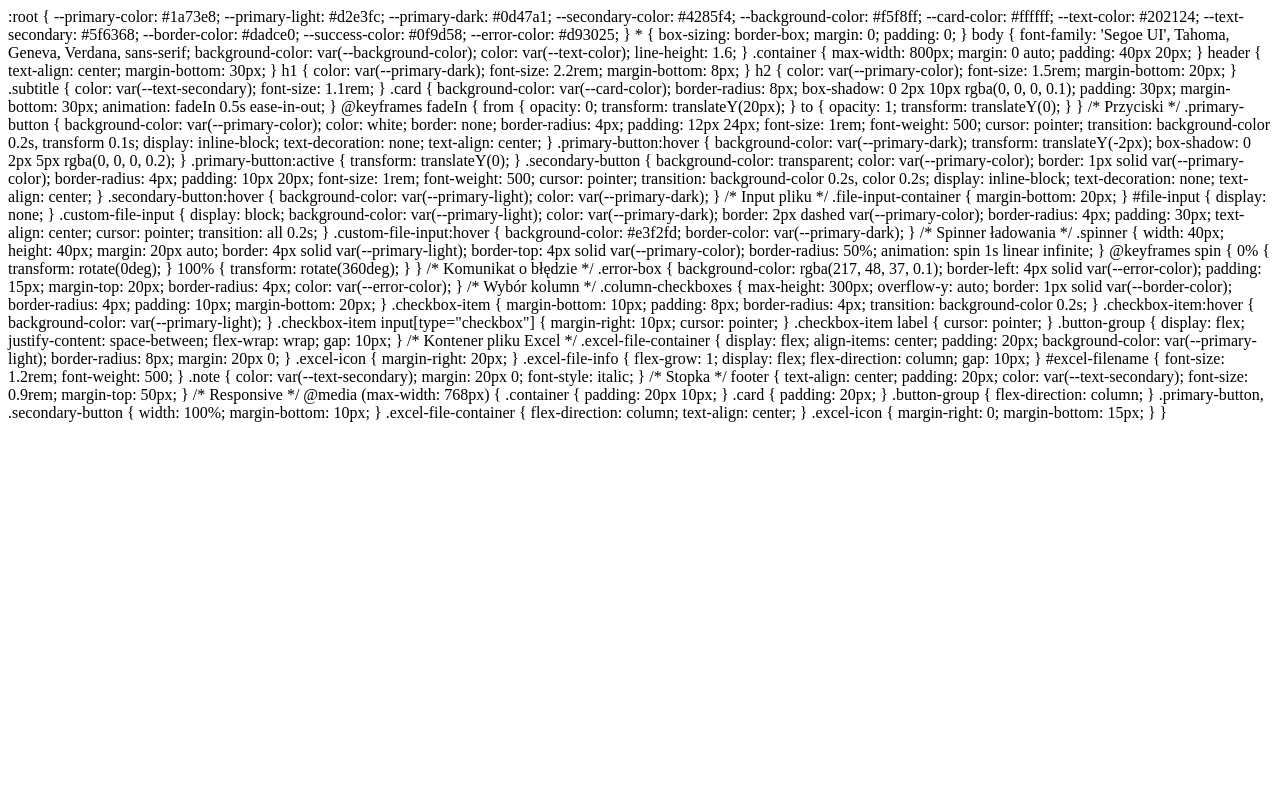
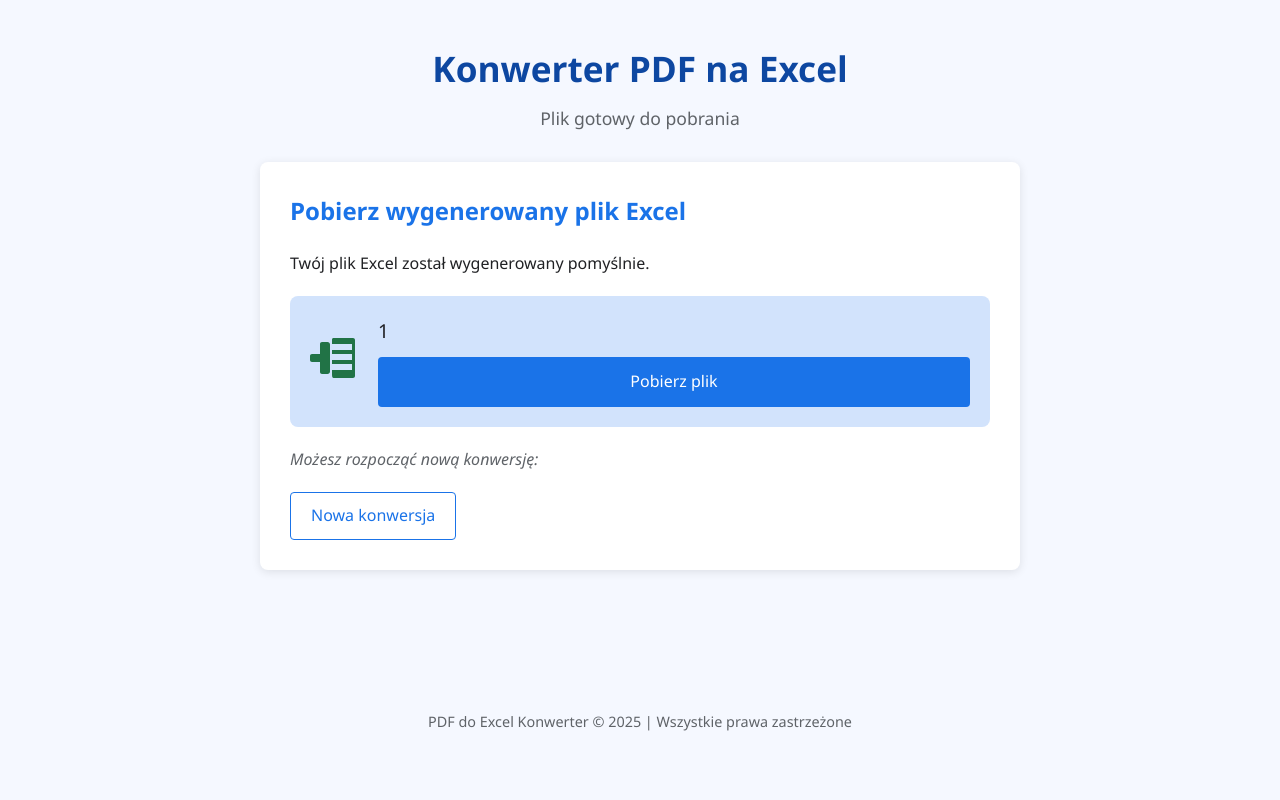
Before and after one commit to tdziadulagmailcom/pdf-to-excel, a Flask app: page /view/1 in a window 1280 px wide. Run offline with Flask 3, Linux system fonts and the light colour scheme.

Commit message:
Update view.html

```diff
--- a/templates/view.html
+++ b/templates/view.html
@@ -1,274 +1,42 @@
-:root {
-    --primary-color: #1a73e8;
-    --primary-light: #d2e3fc;
-    --primary-dark: #0d47a1;
-    --secondary-color: #4285f4;
-    --background-color: #f5f8ff;
-    --card-color: #ffffff;
-    --text-color: #202124;
-    --text-secondary: #5f6368;
-    --border-color: #dadce0;
-    --success-color: #0f9d58;
-    --error-color: #d93025;
-}
+<!DOCTYPE html>
+<html lang="pl">
+<head>
+    <meta charset="UTF-8">
+    <meta name="viewport" content="width=device-width, initial-scale=1.0">
+    <title>Plik Excel gotowy do pobrania</title>
+    <link rel="stylesheet" href="{{ url_for('static', filename='styles.css') }}">
+</head>
+<body>
+    <div class="container">
+        <header>
+            <h1>Konwerter PDF na Excel</h1>
+            <p class="subtitle">Plik gotowy do pobrania</p>
+        </header>
 
-* {
-    box-sizing: border-box;
-    margin: 0;
-    padding: 0;
-}
+        <div class="card">
+            <h2>Pobierz wygenerowany plik Excel</h2>
+            <p>Twój plik Excel został wygenerowany pomyślnie.</p>
 
-body {
-    font-family: 'Segoe UI', Tahoma, Geneva, Verdana, sans-serif;
-    background-color: var(--background-color);
-    color: var(--text-color);
-    line-height: 1.6;
-}
+            <div class="excel-file-container">
+                <div class="excel-icon">
+                    <svg viewBox="0 0 24 24" width="48" height="48">
+                        <path fill="#217346" d="M21.5,2H11.75C11.336,2,11,2.336,11,2.75V5h10v3h-10v2h10v3h-10v2h10v3h-10v2.25 C11,21.664,11.336,22,11.75,22H21.5c0.552,0,1-0.448,1-1V3C22.5,2.448,22.052,2,21.5,2z"/>
+                        <path fill="#217346" d="M10,17.75v-12.5C10,4.56,9.44,4,8.75,4H6c-0.55,0-1,0.45-1,1v5H1c-0.55,0-1,0.45-1,1v2 c0,0.55,0.45,1,1,1h4v5c0,0.55,0.45,1,1,1h2.75C9.44,20,10,19.44,10,18.75z"/>
+                    </svg>
+                </div>
+                <div class="excel-file-info">
+                    <span id="excel-filename">{{ filename }}</span>
+                    <a class="primary-button" href="{{ url_for('download_file', filename=filename) }}">Pobierz plik</a>
+                </div>
+            </div>
 
-.container {
-    max-width: 800px;
-    margin: 0 auto;
-    padding: 40px 20px;
-}
+            <p class="note">Możesz rozpocząć nową konwersję:</p>
+            <a href="{{ url_for('index') }}" class="secondary-button">Nowa konwersja</a>
+        </div>
+    </div>
 
-header {
-    text-align: center;
-    margin-bottom: 30px;
-}
-
-h1 {
-    color: var(--primary-dark);
-    font-size: 2.2rem;
-    margin-bottom: 8px;
-}
-
-h2 {
-    color: var(--primary-color);
-    font-size: 1.5rem;
-    margin-bottom: 20px;
-}
-
-.subtitle {
-    color: var(--text-secondary);
-    font-size: 1.1rem;
-}
-
-.card {
-    background-color: var(--card-color);
-    border-radius: 8px;
-    box-shadow: 0 2px 10px rgba(0, 0, 0, 0.1);
-    padding: 30px;
-    margin-bottom: 30px;
-    animation: fadeIn 0.5s ease-in-out;
-}
-
-@keyframes fadeIn {
-    from { opacity: 0; transform: translateY(20px); }
-    to { opacity: 1; transform: translateY(0); }
-}
-
-/* Przyciski */
-.primary-button {
-    background-color: var(--primary-color);
-    color: white;
-    border: none;
-    border-radius: 4px;
-    padding: 12px 24px;
-    font-size: 1rem;
-    font-weight: 500;
-    cursor: pointer;
-    transition: background-color 0.2s, transform 0.1s;
-    display: inline-block;
-    text-decoration: none;
-    text-align: center;
-}
-
-.primary-button:hover {
-    background-color: var(--primary-dark);
-    transform: translateY(-2px);
-    box-shadow: 0 2px 5px rgba(0, 0, 0, 0.2);
-}
-
-.primary-button:active {
-    transform: translateY(0);
-}
-
-.secondary-button {
-    background-color: transparent;
-    color: var(--primary-color);
-    border: 1px solid var(--primary-color);
-    border-radius: 4px;
-    padding: 10px 20px;
-    font-size: 1rem;
-    font-weight: 500;
-    cursor: pointer;
-    transition: background-color 0.2s, color 0.2s;
-    display: inline-block;
-    text-decoration: none;
-    text-align: center;
-}
-
-.secondary-button:hover {
-    background-color: var(--primary-light);
-    color: var(--primary-dark);
-}
-
-/* Input pliku */
-.file-input-container {
-    margin-bottom: 20px;
-}
-
-#file-input {
-    display: none;
-}
-
-.custom-file-input {
-    display: block;
-    background-color: var(--primary-light);
-    color: var(--primary-dark);
-    border: 2px dashed var(--primary-color);
-    border-radius: 4px;
-    padding: 30px;
-    text-align: center;
-    cursor: pointer;
-    transition: all 0.2s;
-}
-
-.custom-file-input:hover {
-    background-color: #e3f2fd;
-    border-color: var(--primary-dark);
-}
-
-/* Spinner ładowania */
-.spinner {
-    width: 40px;
-    height: 40px;
-    margin: 20px auto;
-    border: 4px solid var(--primary-light);
-    border-top: 4px solid var(--primary-color);
-    border-radius: 50%;
-    animation: spin 1s linear infinite;
-}
-
-@keyframes spin {
-    0% { transform: rotate(0deg); }
-    100% { transform: rotate(360deg); }
-}
-
-/* Komunikat o błędzie */
-.error-box {
-    background-color: rgba(217, 48, 37, 0.1);
-    border-left: 4px solid var(--error-color);
-    padding: 15px;
-    margin-top: 20px;
-    border-radius: 4px;
-    color: var(--error-color);
-}
-
-/* Wybór kolumn */
-.column-checkboxes {
-    max-height: 300px;
-    overflow-y: auto;
-    border: 1px solid var(--border-color);
-    border-radius: 4px;
-    padding: 10px;
-    margin-bottom: 20px;
-}
-
-.checkbox-item {
-    margin-bottom: 10px;
-    padding: 8px;
-    border-radius: 4px;
-    transition: background-color 0.2s;
-}
-
-.checkbox-item:hover {
-    background-color: var(--primary-light);
-}
-
-.checkbox-item input[type="checkbox"] {
-    margin-right: 10px;
-    cursor: pointer;
-}
-
-.checkbox-item label {
-    cursor: pointer;
-}
-
-.button-group {
-    display: flex;
-    justify-content: space-between;
-    flex-wrap: wrap;
-    gap: 10px;
-}
-
-/* Kontener pliku Excel */
-.excel-file-container {
-    display: flex;
-    align-items: center;
-    padding: 20px;
-    background-color: var(--primary-light);
-    border-radius: 8px;
-    margin: 20px 0;
-}
-
-.excel-icon {
-    margin-right: 20px;
-}
-
-.excel-file-info {
-    flex-grow: 1;
-    display: flex;
-    flex-direction: column;
-    gap: 10px;
-}
-
-#excel-filename {
-    font-size: 1.2rem;
-    font-weight: 500;
-}
-
-.note {
-    color: var(--text-secondary);
-    margin: 20px 0;
-    font-style: italic;
-}
-
-/* Stopka */
-footer {
-    text-align: center;
-    padding: 20px;
-    color: var(--text-secondary);
-    font-size: 0.9rem;
-    margin-top: 50px;
-}
-
-/* Responsive */
-@media (max-width: 768px) {
-    .container {
-        padding: 20px 10px;
-    }
-
-    .card {
-        padding: 20px;
-    }
-
-    .button-group {
-        flex-direction: column;
-    }
-
-    .primary-button, .secondary-button {
-        width: 100%;
-        margin-bottom: 10px;
-    }
-
-    .excel-file-container {
-        flex-direction: column;
-        text-align: center;
-    }
-
-    .excel-icon {
-        margin-right: 0;
-        margin-bottom: 15px;
-    }
-}
+    <footer>
+        <p>PDF do Excel Konwerter &copy; 2025 | Wszystkie prawa zastrzeżone</p>
+    </footer>
+</body>
+</html>
```
